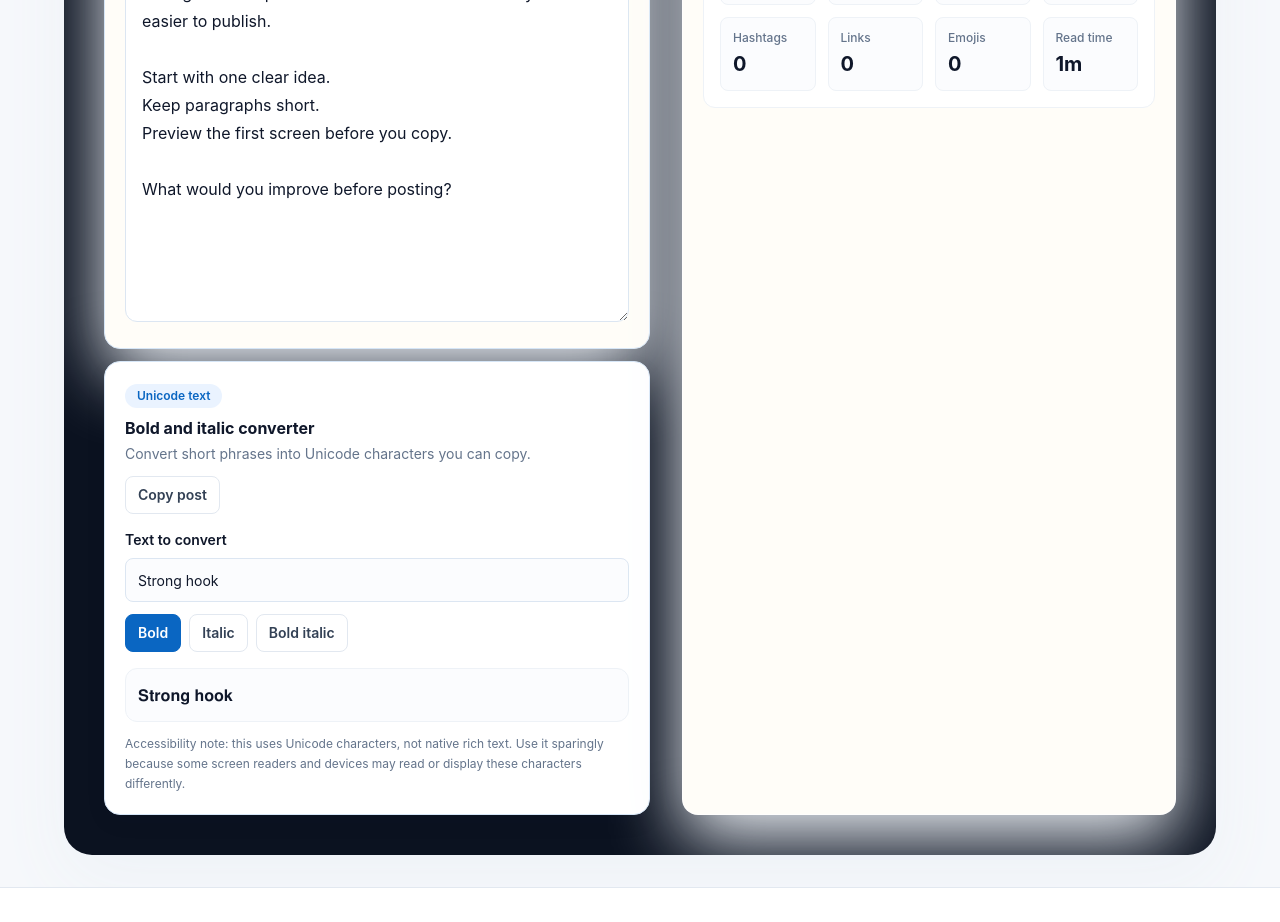
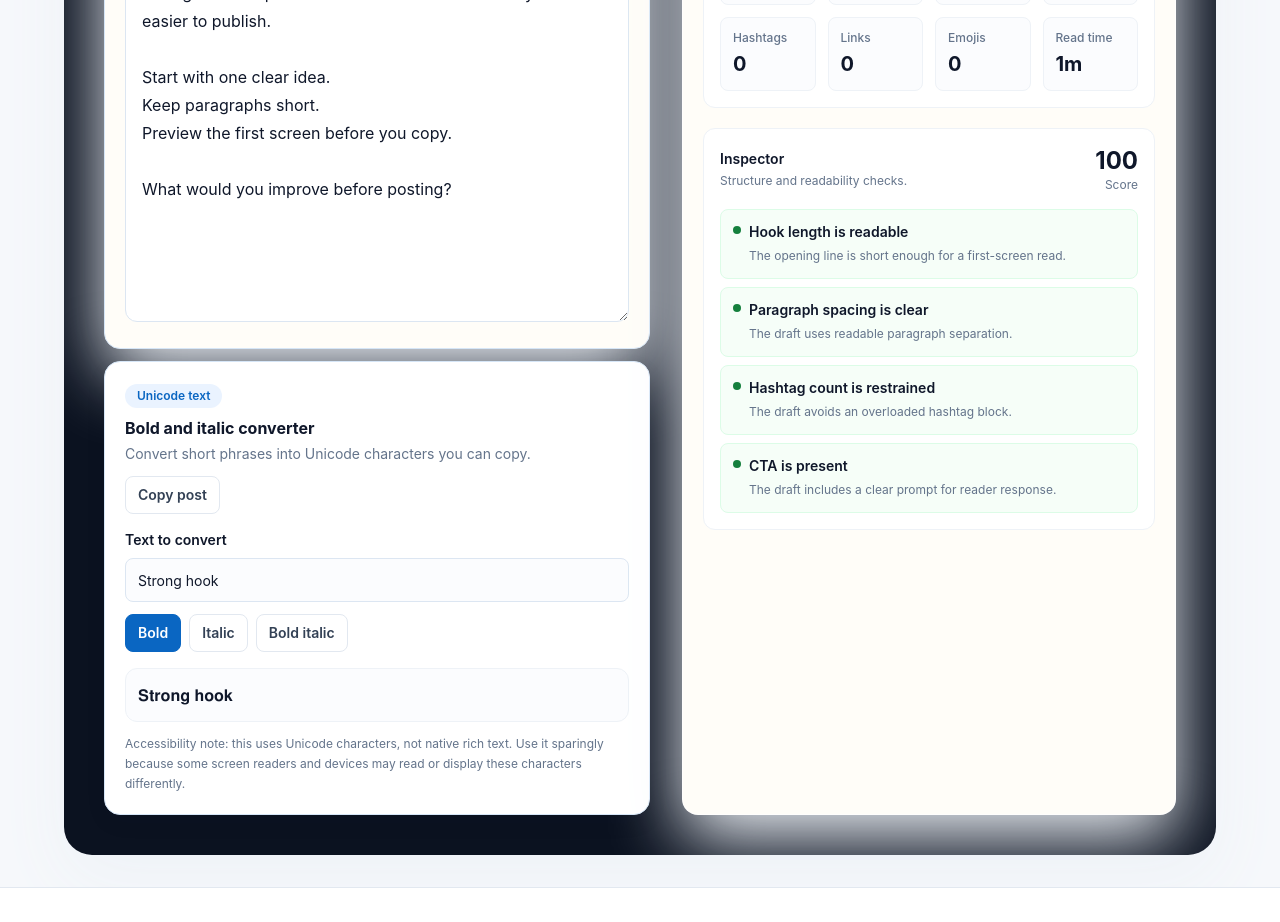
Before and after one commit to lk1ngaa7/PostCraftWork, a Nuxt app: page / in a window 1280 px wide. Shown: the part 820-1742 px from the top of the page. Built offline with nearby package versions, Linux system fonts and the light colour scheme.

Commit message:
feat: add linkedin post inspector

```diff
--- /dev/null
+++ b/components/post/PostInspector.vue
@@ -0,0 +1,51 @@
+<template>
+  <section class="rounded-xl border border-soft bg-white p-4" aria-label="Post inspector">
+    <div class="flex items-center justify-between gap-3">
+      <div>
+        <p class="text-sm font-semibold text-ink">Inspector</p>
+        <p class="mt-1 text-xs text-muted">Structure and readability checks.</p>
+      </div>
+      <div class="text-right">
+        <p class="text-2xl font-bold text-ink">{{ result.score }}</p>
+        <p class="text-xs text-muted">Score</p>
+      </div>
+    </div>
+
+    <ul class="mt-4 space-y-2">
+      <li
+        v-for="item in result.items"
+        :key="item.id"
+        class="rounded-lg border p-3"
+        :class="itemClasses[item.type]"
+      >
+        <div class="flex items-start gap-2">
+          <span class="mt-1 h-2 w-2 shrink-0 rounded-full" :class="dotClasses[item.type]" />
+          <div>
+            <p class="text-sm font-semibold text-ink">{{ item.title }}</p>
+            <p class="mt-1 text-xs leading-5 text-muted">{{ item.message }}</p>
+          </div>
+        </div>
+      </li>
+    </ul>
+  </section>
+</template>
+
+<script setup lang="ts">
+import type { InspectorResult, InspectionItem } from '~/utils/postInspector'
+
+defineProps<{
+  result: InspectorResult
+}>()
+
+const itemClasses: Record<InspectionItem['type'], string> = {
+  good: 'border-green-100 bg-green-50/60',
+  warning: 'border-amber-100 bg-amber-50/70',
+  fix: 'border-red-100 bg-red-50/70'
+}
+
+const dotClasses: Record<InspectionItem['type'], string> = {
+  good: 'bg-green-700',
+  warning: 'bg-amber-700',
+  fix: 'bg-red-600'
+}
+</script>
--- a/components/post/PostWorkspace.vue
+++ b/components/post/PostWorkspace.vue
@@ -38,6 +38,7 @@
 
       <PostPreview :text="postText" :stats="stats" class="mt-5" />
       <PostStats :stats="stats" class="mt-5" />
+      <PostInspector :result="inspection" class="mt-5" />
     </aside>
   </section>
 </template>
@@ -66,6 +67,7 @@ What would you improve before posting?`
 
 const postText = ref(props.initialText || examplePost)
 const stats = usePostStats(postText)
+const inspection = usePostInspector(postText)
 const { cleanPostSpacing, formatPost } = usePostFormatter()
 
 function useExample() {
--- /dev/null
+++ b/composables/usePostInspector.ts
@@ -0,0 +1,5 @@
+import { inspectPost } from '~/utils/postInspector'
+
+export function usePostInspector(input: MaybeRefOrGetter<string>) {
+  return computed(() => inspectPost(toValue(input)))
+}
--- /dev/null
+++ b/utils/postInspector.ts
@@ -0,0 +1,150 @@
+import { getPostStats } from '~/utils/postStats'
+
+export interface InspectionItem {
+  id: string
+  type: 'good' | 'warning' | 'fix'
+  title: string
+  message: string
+}
+
+export interface InspectorResult {
+  score: number
+  items: InspectionItem[]
+}
+
+const ctaPattern = /\b(comment|share|follow|connect|reply|tell me|what do you think|what would you|dm me|send me|learn more)\b/i
+const emojiRunPattern = /\p{Extended_Pictographic}(?:\s*\p{Extended_Pictographic}){2,}/u
+
+export function inspectPost(text: string): InspectorResult {
+  const stats = getPostStats(text)
+  const trimmed = text.trim()
+  const paragraphs = trimmed ? trimmed.split(/\n\s*\n/).map((paragraph) => paragraph.trim()).filter(Boolean) : []
+  const firstParagraph = paragraphs[0] || ''
+  const hook = firstParagraph.split('\n')[0] || ''
+  const items: InspectionItem[] = []
+
+  if (!trimmed) {
+    items.push({
+      id: 'empty',
+      type: 'fix',
+      title: 'Add a draft',
+      message: 'Paste or write a LinkedIn post before running structural checks.'
+    })
+  }
+
+  if (hook.length > 180) {
+    items.push({
+      id: 'long-hook',
+      type: 'warning',
+      title: 'Opening hook is long',
+      message: 'Keep the first line under about 180 characters so it is easier to scan.'
+    })
+  } else if (trimmed) {
+    items.push({
+      id: 'hook-length',
+      type: 'good',
+      title: 'Hook length is readable',
+      message: 'The opening line is short enough for a first-screen read.'
+    })
+  }
+
+  if (firstParagraph.length > 300) {
+    items.push({
+      id: 'long-first-paragraph',
+      type: 'warning',
+      title: 'First paragraph is dense',
+      message: 'Consider splitting the first paragraph before readers hit see-more.'
+    })
+  }
+
+  if (stats.characters > 400 && stats.paragraphs <= 1) {
+    items.push({
+      id: 'no-breaks',
+      type: 'warning',
+      title: 'Add paragraph breaks',
+      message: 'Long single-block posts are harder to read in a mobile feed.'
+    })
+  } else if (trimmed) {
+    items.push({
+      id: 'paragraph-spacing',
+      type: 'good',
+      title: 'Paragraph spacing is clear',
+      message: 'The draft uses readable paragraph separation.'
+    })
+  }
+
+  if (stats.hashtags > 5) {
+    items.push({
+      id: 'too-many-hashtags',
+      type: 'warning',
+      title: 'Hashtag count is high',
+      message: 'Use a smaller hashtag set to keep the post focused.'
+    })
+  } else if (trimmed) {
+    items.push({
+      id: 'hashtag-count',
+      type: 'good',
+      title: 'Hashtag count is restrained',
+      message: 'The draft avoids an overloaded hashtag block.'
+    })
+  }
+
+  if (/https?:\/\/[^\s]+/i.test(text.slice(0, 200))) {
+    items.push({
+      id: 'early-link',
+      type: 'warning',
+      title: 'Link appears early',
+      message: 'Links in the first 200 characters can distract from the hook.'
+    })
+  }
+
+  if (trimmed && !ctaPattern.test(trimmed)) {
+    items.push({
+      id: 'missing-cta',
+      type: 'warning',
+      title: 'CTA is not obvious',
+      message: 'Add a simple question or next step if you want reader interaction.'
+    })
+  } else if (trimmed) {
+    items.push({
+      id: 'cta-present',
+      type: 'good',
+      title: 'CTA is present',
+      message: 'The draft includes a clear prompt for reader response.'
+    })
+  }
+
+  if (paragraphs.some((paragraph) => paragraph.length > 700)) {
+    items.push({
+      id: 'very-long-paragraph',
+      type: 'warning',
+      title: 'Paragraph is very long',
+      message: 'Break long paragraphs into shorter blocks for mobile readability.'
+    })
+  }
+
+  if (emojiRunPattern.test(text)) {
+    items.push({
+      id: 'emoji-run',
+      type: 'warning',
+      title: 'Emoji run detected',
+      message: 'Three or more consecutive emojis can make a professional post feel noisy.'
+    })
+  }
+
+  if (stats.characters > 2500) {
+    items.push({
+      id: 'very-long-post',
+      type: 'warning',
+      title: 'Post is very long',
+      message: 'Consider trimming or moving detail into comments if the post feels hard to scan.'
+    })
+  }
+
+  const penalty = items.reduce((total, item) => total + (item.type === 'fix' ? 24 : item.type === 'warning' ? 10 : 0), 0)
+
+  return {
+    score: Math.max(0, 100 - penalty),
+    items
+  }
+}
```
